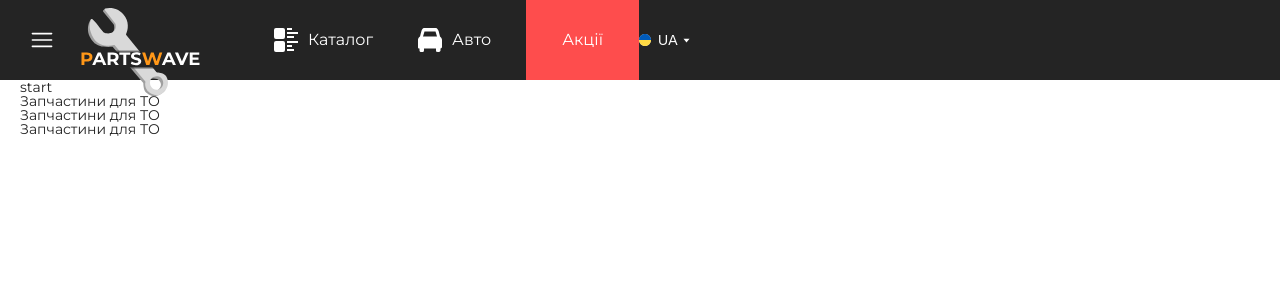
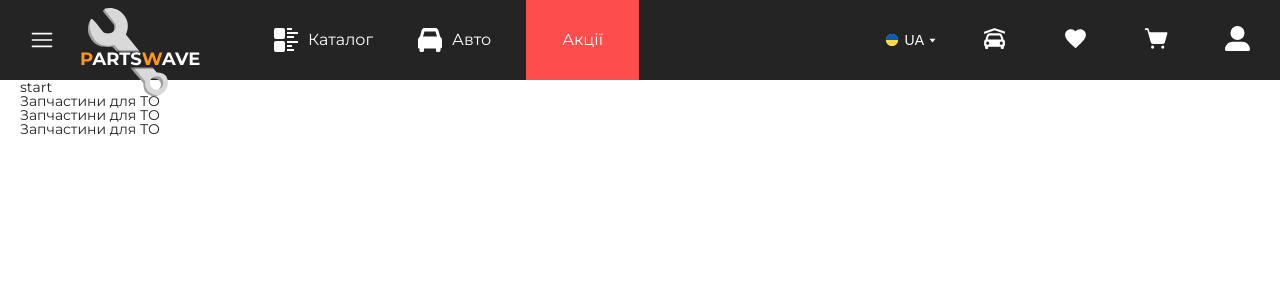
Before and after one commit to alexey-sevastynov/parts-store, a Next.js app: page / in a window 1280 px wide. Shown: the top 300 px of the page. Built offline with nearby package versions, Linux system fonts and the light colour scheme.

Commit message:
added naviget icons to HeaderIconPanel

```diff
--- a/components/modules/Header/HeaderIconPanel.tsx
+++ b/components/modules/Header/HeaderIconPanel.tsx
@@ -1,9 +1,42 @@
+import Styles from '@/styles/modules/header/index.module.scss';
+
+import Link from 'next/link';
+
 import LangToggle from '@/components/elements/LangToggle';
+import { BiSolidCarGarage } from 'react-icons/bi';
+import { MdFavorite } from 'react-icons/md';
+import { PiShoppingCartSimpleFill } from 'react-icons/pi';
+import { FaUserLarge } from 'react-icons/fa6';
 
 const HeaderIconPanel = () => {
+  const sizeIcon = 25;
   return (
-    <div>
+    <div className={Styles.headerIconPanel}>
       <LangToggle />
+      <nav className={Styles.headerIconPanel__navigate}>
+        <ul className={Styles.headerIconPanel__navigate_list}>
+          <li>
+            <Link href='/garage'>
+              <BiSolidCarGarage size={sizeIcon} />
+            </Link>
+          </li>
+          <li>
+            <Link href='/favorites'>
+              <MdFavorite size={sizeIcon} />
+            </Link>
+          </li>
+          <li>
+            <Link href='/cart'>
+              <PiShoppingCartSimpleFill size={sizeIcon} />
+            </Link>
+          </li>
+          <li>
+            <Link href='/auth'>
+              <FaUserLarge size={sizeIcon} />
+            </Link>
+          </li>
+        </ul>
+      </nav>
     </div>
   );
 };
--- a/styles/modules/header/index.module.scss
+++ b/styles/modules/header/index.module.scss
@@ -24,6 +24,8 @@
     &_btn {
       @include animation-hover-btn;
     }
+
+    flex-grow: 0;
   }
 
   &__logo {
@@ -34,6 +36,7 @@
 
   &__inventory {
     height: 100%;
+    flex-grow: 0;
     &_list {
       padding-left: 200px;
       height: 100%;
@@ -81,4 +84,24 @@
       }
     }
   }
+
+  & .headerIconPanel {
+    display: flex;
+    flex-grow: 1;
+    gap: 36px;
+
+    justify-content: end;
+
+    &__navigate {
+      &_list {
+        display: flex;
+        gap: 36px;
+
+        & li {
+          cursor: pointer;
+          @include animation-hover-btn;
+        }
+      }
+    }
+  }
 }
```
